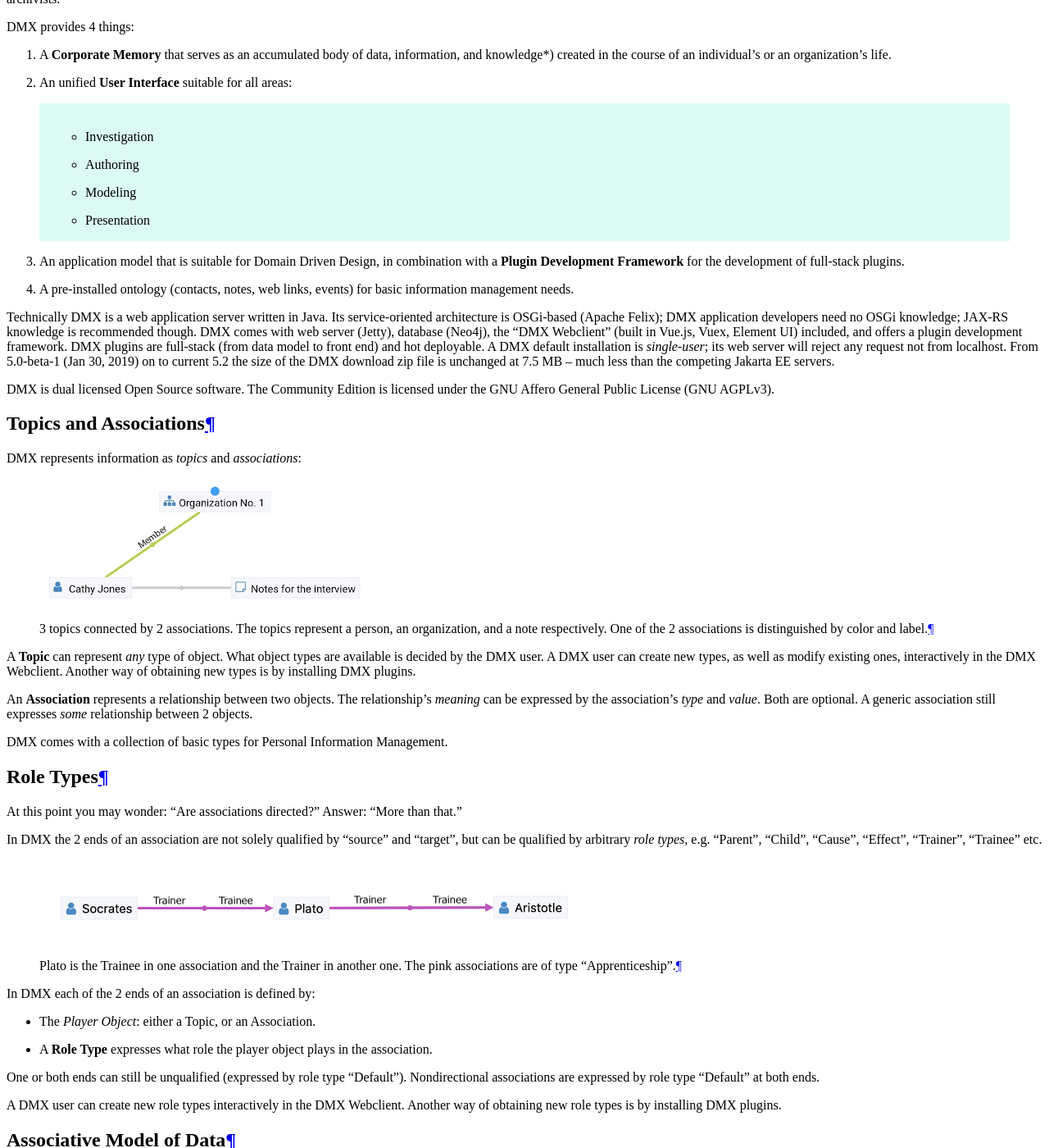
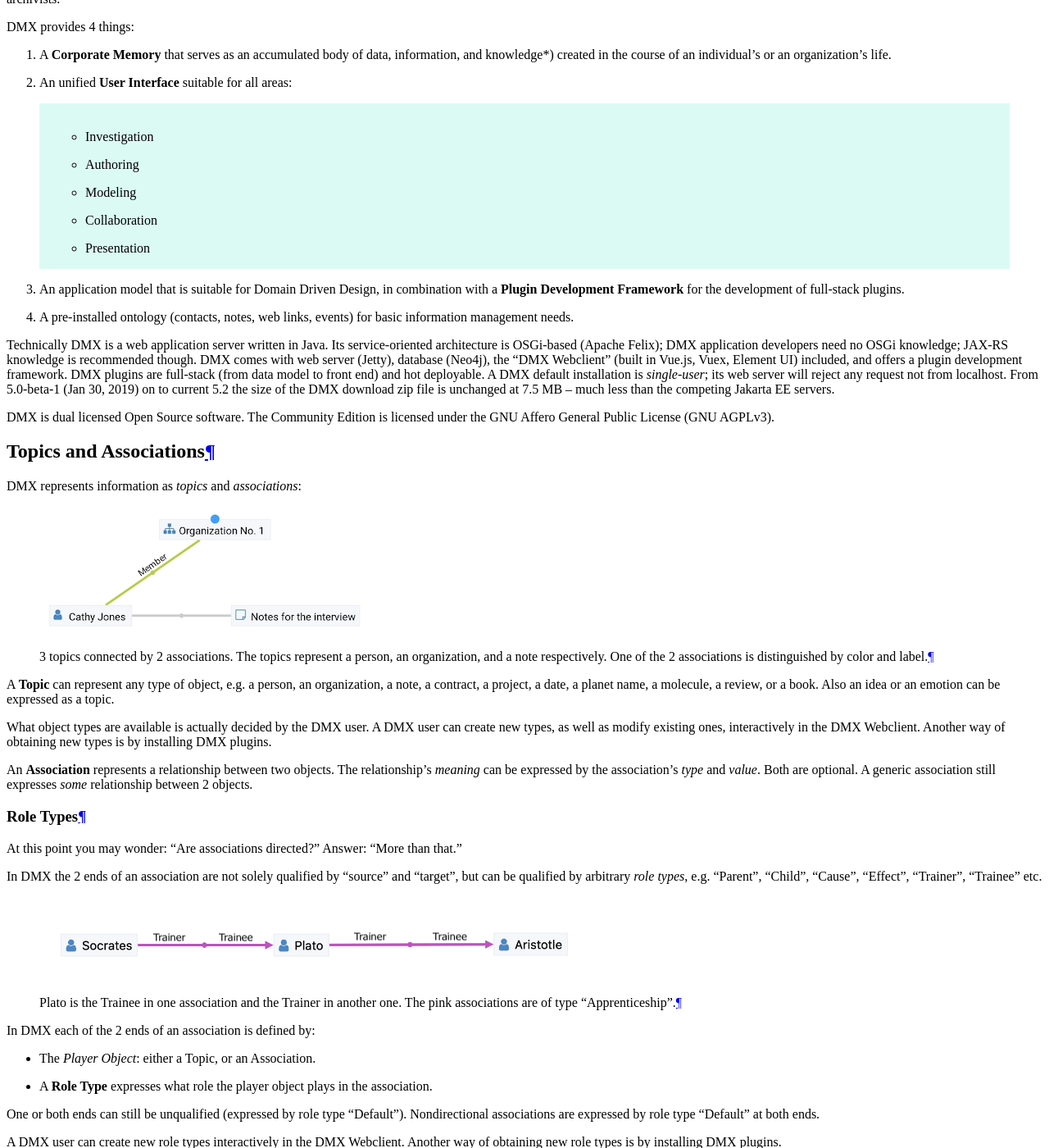
Before and after one commit to dmx-systems/dmx-documentation, a Sphinx documentation site: the page built from docs/overview.rst, in a window 1280 px wide and 1400 px high, scrolled down 519 px. Shown: the whole window at 82% size. Built offline with Sphinx 7.4.7 and the Read the Docs theme 2.0.0, drawn with Linux system fonts in a browser that asks for light colours; some of the changed text lies outside the part shown.

Commit message:
Revise "Topics and Associations"

```diff
--- a/docs/overview.rst
+++ b/docs/overview.rst
@@ -21,6 +21,7 @@
     - Investigation
     - Authoring
     - Modeling
+    - Collaboration
     - Presentation
 
 3. An application model that is suitable for Domain Driven Design, in combination with a **Plugin Development Framework** for the development of full-stack plugins.
@@ -40,15 +41,14 @@
 
     3 topics connected by 2 associations. The topics represent a person, an organization, and a note respectively. One of the 2 associations is distinguished by color and label.
 
-A **Topic** can represent *any* type of object. What object types are available is decided by the DMX user. A DMX user can create new types, as well as modify existing ones, interactively in the DMX Webclient. Another way of obtaining new types is by installing DMX plugins.
+A **Topic** can represent any type of object, e.g. a person, an organization, a note, a contract, a project, a date, a planet name, a molecule, a review, or a book. Also an idea or an emotion can be expressed as a topic.
+
+What object types are available is actually decided by the DMX user. A DMX user can create new types, as well as modify existing ones, interactively in the DMX Webclient. Another way of obtaining new types is by installing DMX plugins.
 
 An **Association** represents a relationship between two objects. The relationship's *meaning* can be expressed by the association's *type* and *value*. Both are optional. A generic association still expresses *some* relationship between 2 objects.
 
-DMX comes with a collection of basic types for Personal Information Management.
-
-**********
 Role Types
-**********
+==========
 
 At this point you may wonder: "Are associations directed?" Answer: "More than that."
 
@@ -96,15 +96,13 @@
 Types
 *****
 
-The above examples show topics of type "Person", "Organization", and "Note". Other *topic types* could be e.g. "Person", "Organization", "File", "Book", or "Planet". Also an idea or an emotion can be expressed as a topic.
+The above examples show topics of type "Person", "Organization", and "Note". Other *topic types* could be e.g. "Contract", "Project", "Date", "Planet Name", "Molecule", "Review", or "Book".
 
-DMX comes with a type collection pre-installed, suitable for basic Personal Information Management tasks. More types can be created interactively, or by installing plugins.
+DMX comes with a collection of pre-installed types ("Person", "Organization", "Note", "Bookmark", "Event", "Address", "Email Address" etc.) for basic information management needs.
 
 .. figure:: _static/person-model.png
 
-
-
-Role Types, Semantic Storage, Immutability, Value Integration
+A DMX user can create new types, as well as modify existing ones, interactively in the DMX Webclient. Another way of obtaining new types is by installing DMX plugins.
 
 **************
 User Interface
```
